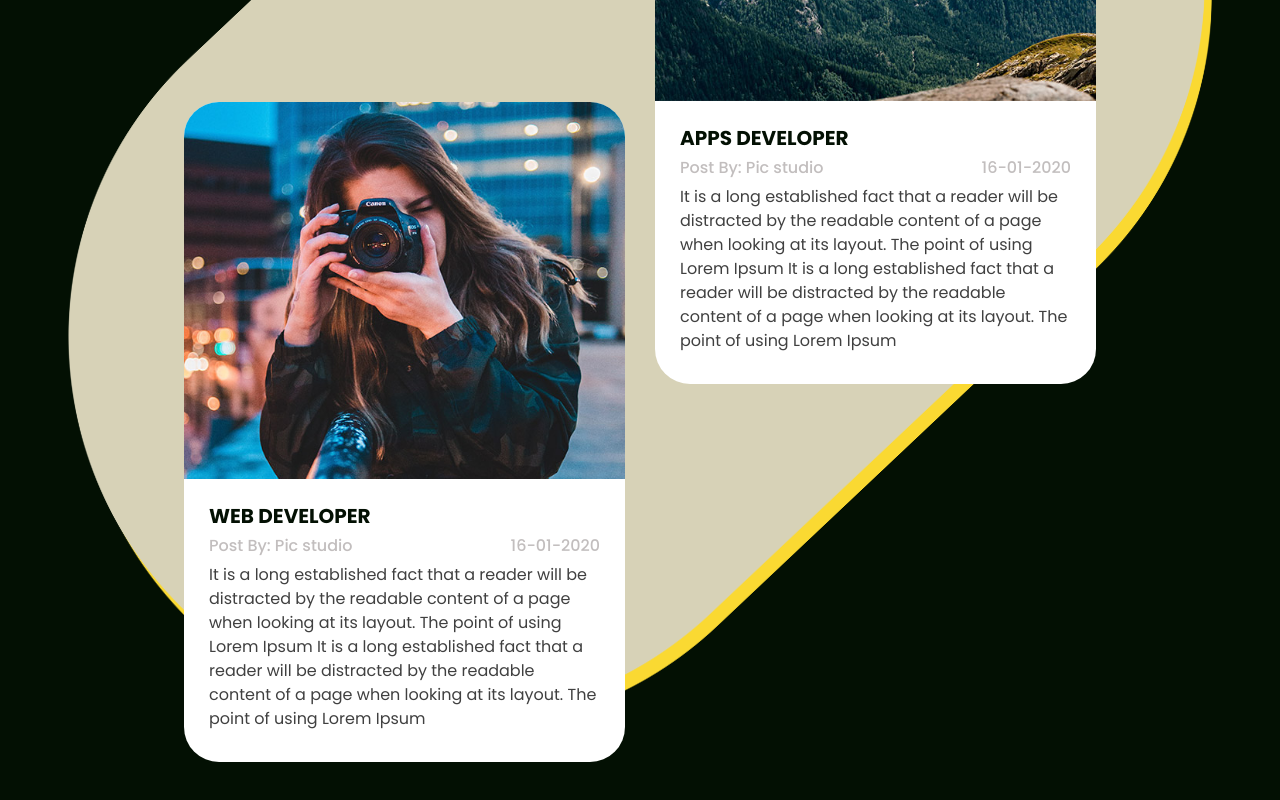
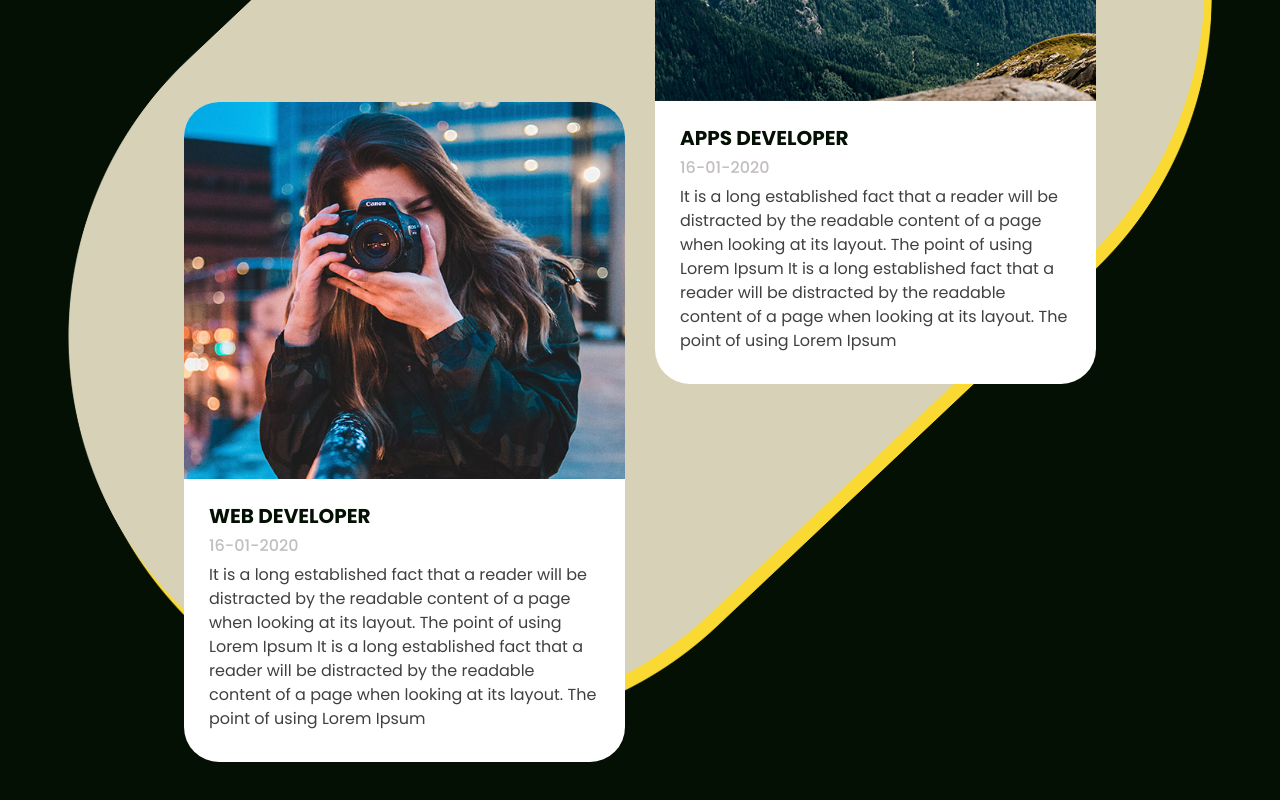
Before and after one commit to DevelopsMadagascar353/sebass, a plain HTML site: page index.html in a window 1280 px wide. Shown: the part 3810-4610 px from the top of the page. Drawn offline with nearby package versions, Linux system fonts and the light colour scheme; a script that the page names is missing.

Commit message:
Add files via upload

```diff
--- a/index.html
+++ b/index.html
@@ -286,9 +286,7 @@
                       Web Developer
                     </h5>
                     <div class="blog_post">
-                      <h6>
-                        Post By: Pic studio
-                      </h6>
+
                       <h6>
                         16-01-2020
                       </h6>
@@ -311,9 +309,7 @@
                       Apps Developer
                     </h5>
                     <div class="blog_post">
-                      <h6>
-                        Post By: Pic studio
-                      </h6>
+
                       <h6>
                         16-01-2020
                       </h6>
```
